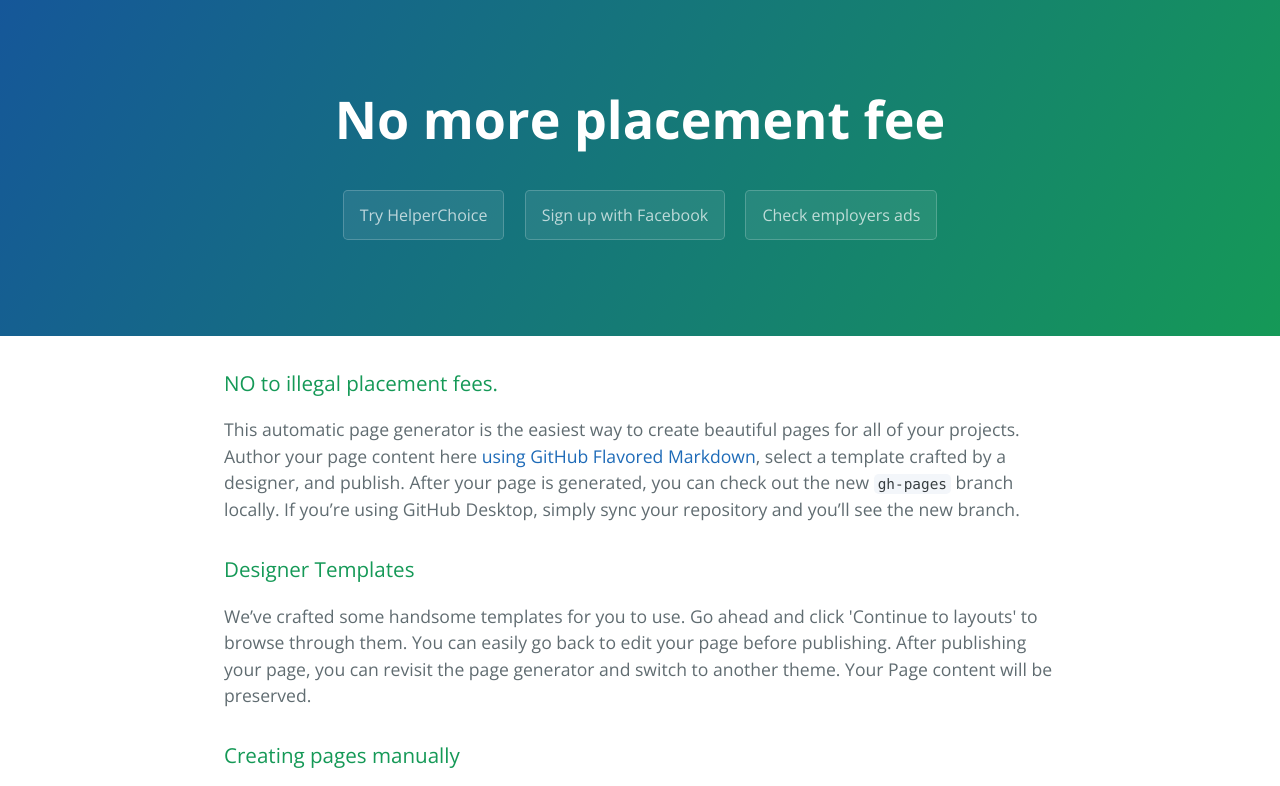
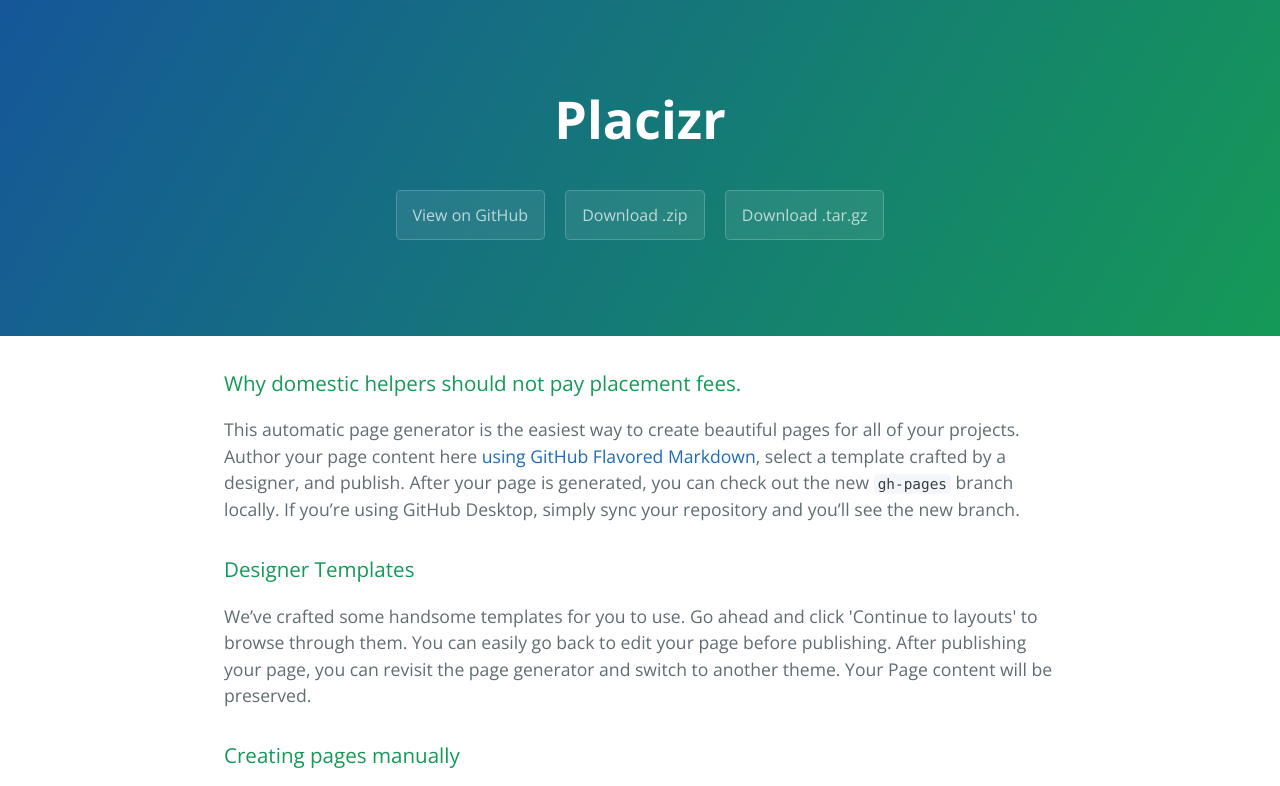
Before and after one commit to pandcha/placizr, a plain HTML site: page index.html in a window 1280 px wide. Shown: the top 786 px of the page. Drawn offline with nearby package versions, Linux system fonts and the light colour scheme.

```diff
--- a/index.html
+++ b/index.html
@@ -11,22 +11,18 @@
   </head>
   <body>
     <section class="page-header">
-      <h1 class="project-name">No more placement fee</h1>
+      <h1 class="project-name">Placizr</h1>
       <h2 class="project-tagline"></h2>
-      <a href="http://www.helperchoice.com" class="btn">Try HelperChoice</a>
-      <a href="http://www.helperchoice.com/facebook-sign-up" class="btn">Sign up with Facebook</a>
-      <a href="http://www.helperchoice.com/employers" class="btn">Check employers ads</a>
+      <a href="https://github.com/pandcha/placizr" class="btn">View on GitHub</a>
+      <a href="https://github.com/pandcha/placizr/zipball/master" class="btn">Download .zip</a>
+      <a href="https://github.com/pandcha/placizr/tarball/master" class="btn">Download .tar.gz</a>
     </section>
 
     <section class="main-content">
       <h3>
-<a id="welcome-to-github-pages" class="anchor" href="#welcome-to-github-pages" aria-hidden="true"><span class="octicon octicon-link"></span></a>NO to illegal placement fees.</h3>
+<a id="why-domestic-helpers-should-not-pay-placement-fees" class="anchor" href="#why-domestic-helpers-should-not-pay-placement-fees" aria-hidden="true"><span class="octicon octicon-link"></span></a>Why domestic helpers should not pay placement fees.</h3>
 
-<p>This automatic page generator is the easiest way to create beautiful pages for all of your projects.
-Author your page content here <a href="https://guides.github.com/features/mastering-markdown/">using GitHub Flavored Markdown</a>,
-select a template crafted by a designer, and publish. After your page is generated,
-you can check out the new <code>gh-pages</code> branch locally.
-If you’re using GitHub Desktop, simply sync your repository and you’ll see the new branch.</p>
+<p>This automatic page generator is the easiest way to create beautiful pages for all of your projects. Author your page content here <a href="https://guides.github.com/features/mastering-markdown/">using GitHub Flavored Markdown</a>, select a template crafted by a designer, and publish. After your page is generated, you can check out the new <code>gh-pages</code> branch locally. If you’re using GitHub Desktop, simply sync your repository and you’ll see the new branch.</p>
 
 <h3>
 <a id="designer-templates" class="anchor" href="#designer-templates" aria-hidden="true"><span class="octicon octicon-link"></span></a>Designer Templates</h3>
```
Also changed, not shown: params.json (+1 -1 lines).
